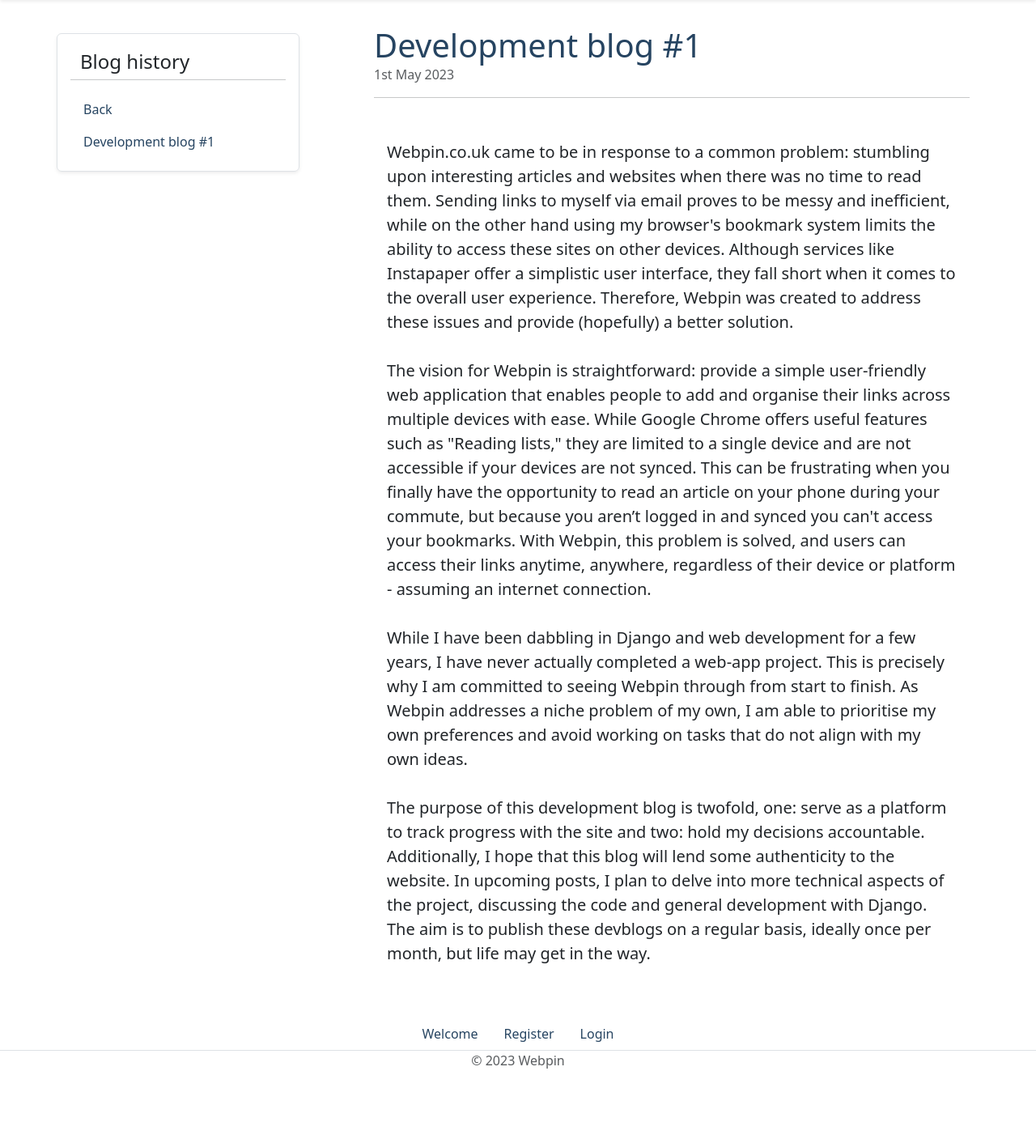
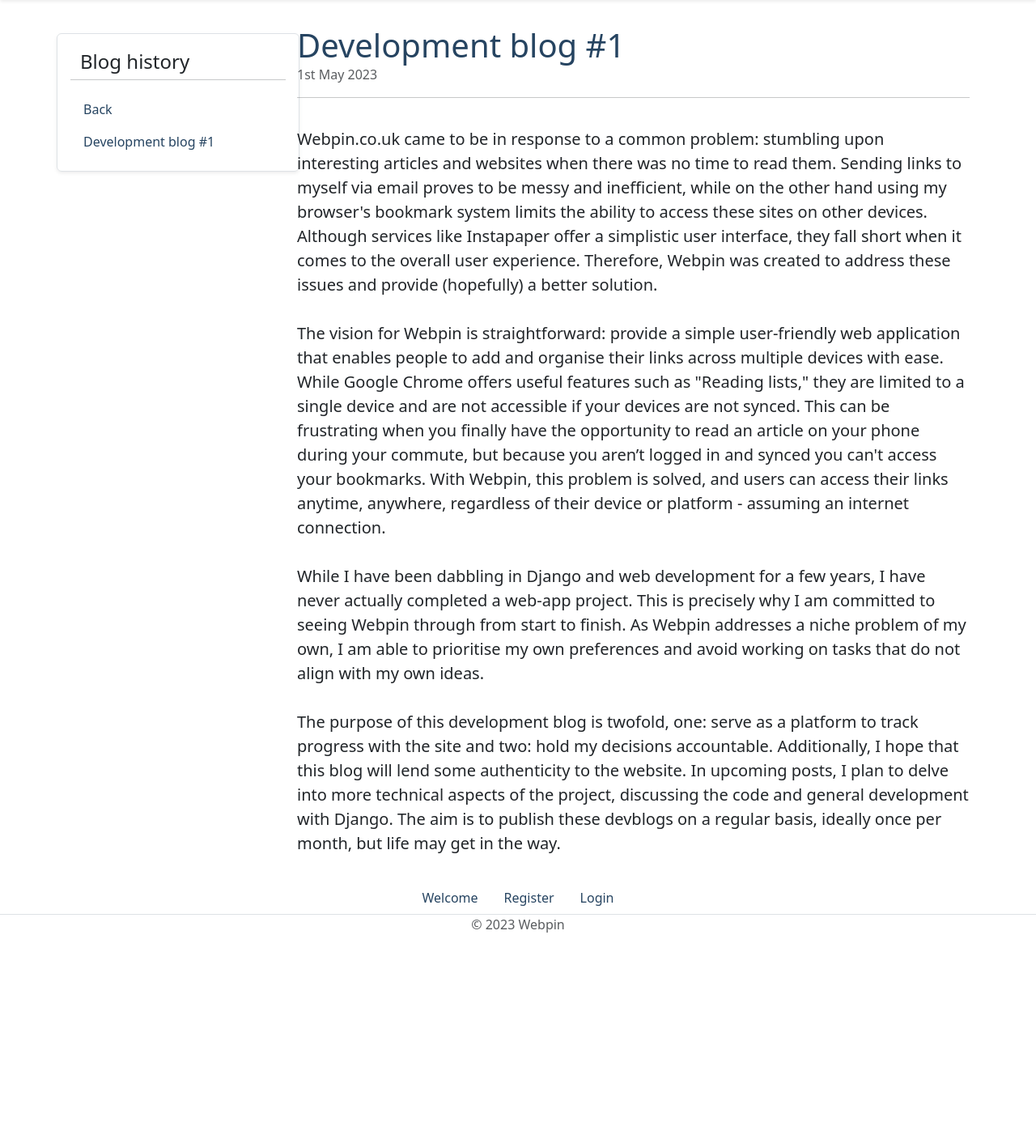
Before and after one commit to levetation/Webpin, a Django app: page /blog in a window 1280 px wide. Shown: the part 68-1475 px from the top of the page at 81% size. After the commit the page ends 1220 px from the top, so only its background shows below. Run offline with Django 4.2, Linux system fonts and the light colour scheme; some libraries are stand-ins or nearby versions.

Commit message:
Latest version

```diff
--- a/bookmarks_main/templates/bookmarks_main/devblog.html
+++ b/bookmarks_main/templates/bookmarks_main/devblog.html
@@ -15,7 +15,7 @@
 
     <!-- devblog #1 -->
     <div class="row">
-        <div class="col-lg-4 col-md-12 col-sm-12">
+        <div class="col-lg-3 col-md-12 col-sm-12">
             <div class="row d-flex flex-column flex-shrink-0 p-3 border shadow-sm rounded" id="list">
                 <div class="d-flex align-items-center mb-3 mb-md-0 me-md-auto link-dark text-decoration-none">
                   <span class="fs-4">Blog history</span>
@@ -38,13 +38,13 @@
         </div>
 
         <!-- blog area -->
-        <div class="col-lg-8 ">
+        <div class="col-lg-9 ">
             <div class="Heading pb-1">
                 <h1 class="mt-3 mb-0" style="color: #264461" id="devblog1">Development blog #1</h1>
                 <div class="text-muted">1st May 2023</div>
                 <hr>
             </div>
-            <div class="my-3 fs-5 p-3">
+            <div class="my-3 fs-5">
                 <p>
                     Webpin.co.uk came to be in response to a common problem: stumbling upon interesting articles and websites when there was no time to read them. Sending links to myself via email proves to be messy and inefficient, while on the other hand using my browser's bookmark system limits the ability to access these sites on other devices. Although services like Instapaper offer a simplistic user interface, they fall short when it comes to the overall user experience. Therefore, Webpin was created to address these issues and provide (hopefully) a better solution.
                     <br><br>
--- a/bookmarks_main/templates/bookmarks_main/welcome.html
+++ b/bookmarks_main/templates/bookmarks_main/welcome.html
@@ -62,7 +62,7 @@
 			<div class="row g-0 border rounded overflow-hidden flex-md-row mb-4 shadow-sm h-md-250 position-relative">
 			  <div class="col p-4 d-flex flex-column position-static">
 				<h3 class="mb-0" style="color: #264461">Dev blog</h3>
-				<div class="mb-1 text-muted">May 12</div>
+				<div class="mb-1 text-muted">1st May 2023</div>
 				<p class="mb-auto">Where did Webpin come from and how is it made?</p>
 				<a href="{% url 'devblog' %}" class="stretched-link" style="color: rgb(151,205,112); text-decoration: none;">Continue reading</a>
 			  </div>
```
Also changed, not shown: db.sqlite3.
